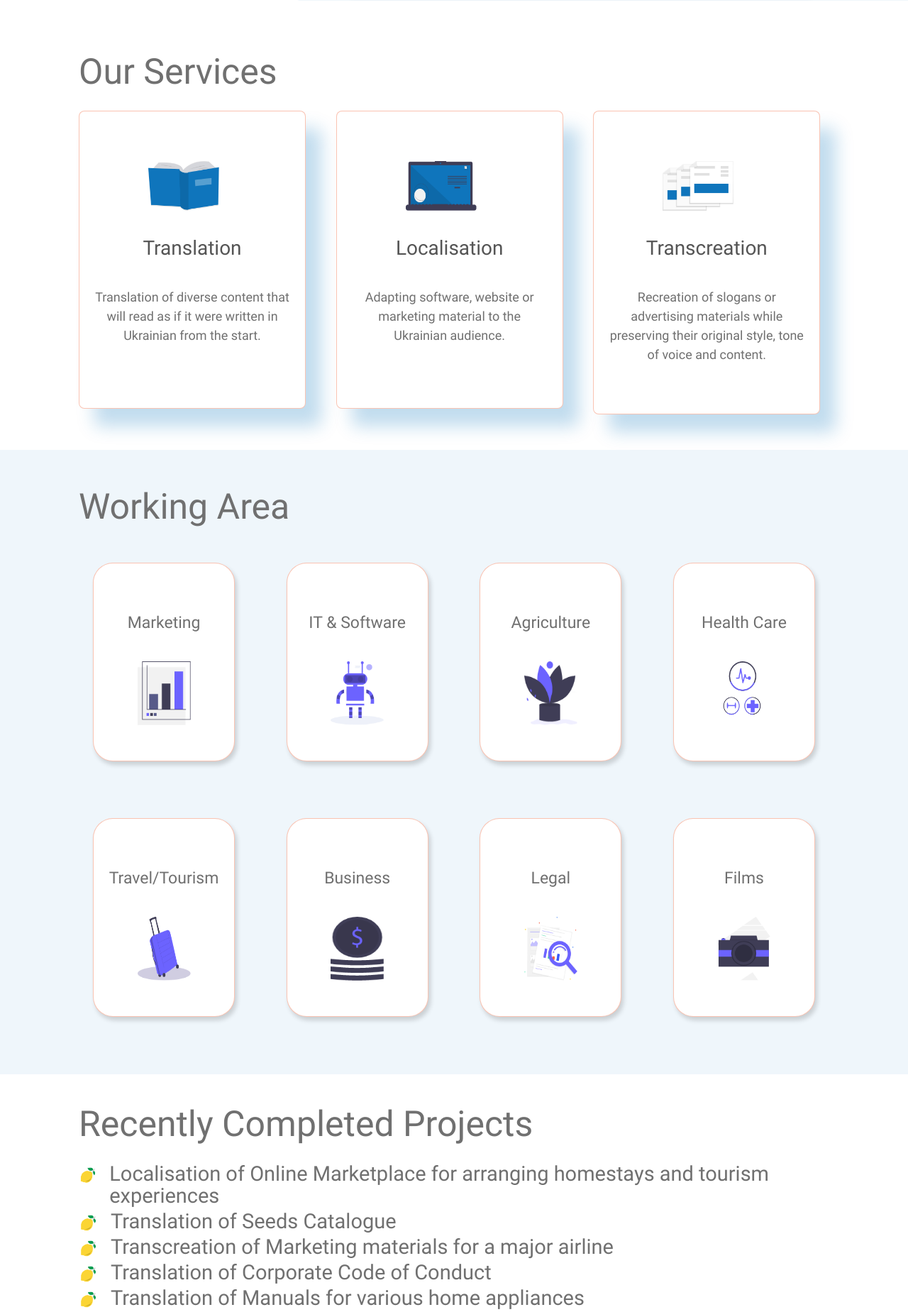
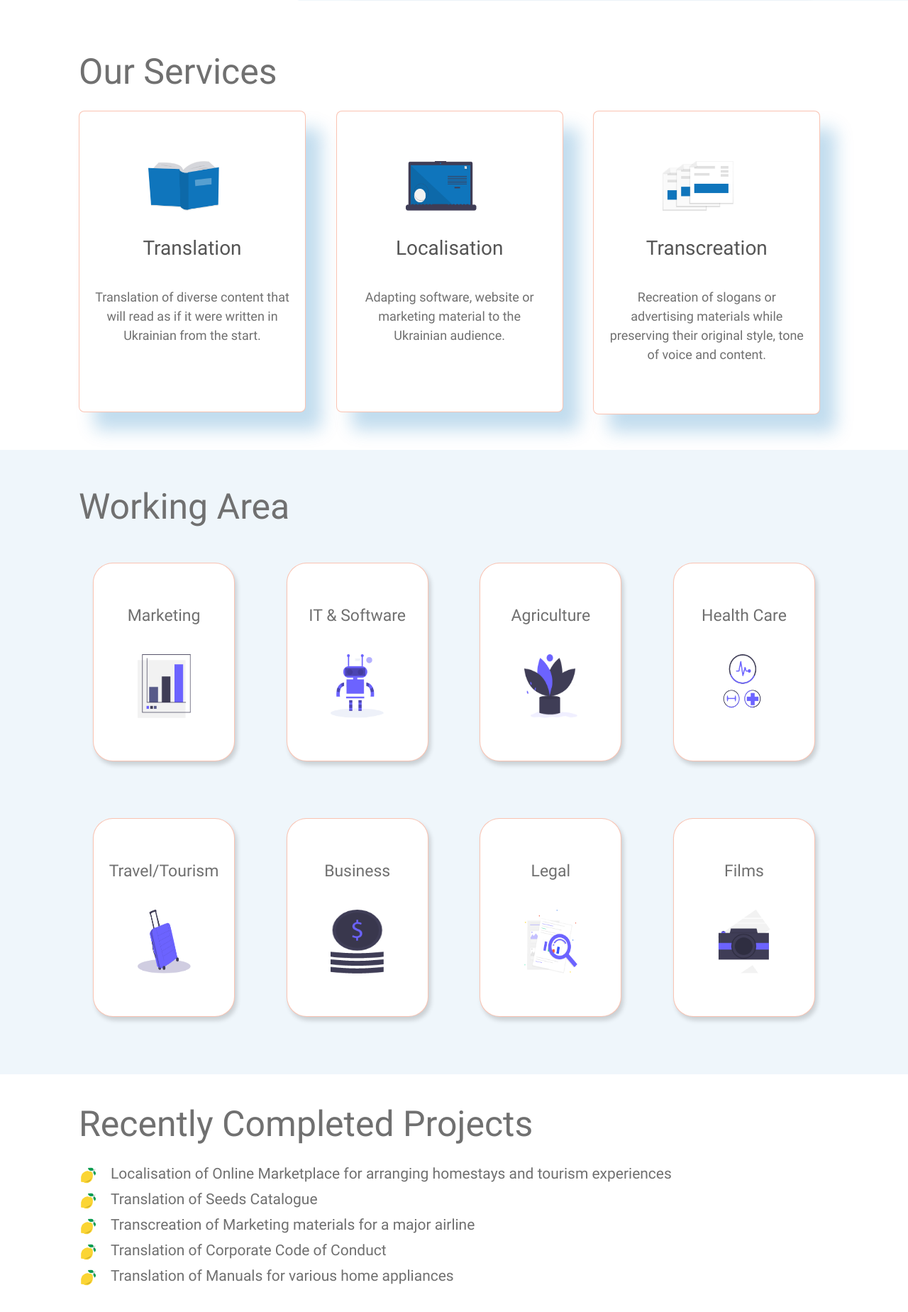
Before and after one commit to yusufginanjar/TheUkrainianTranslator, a PHP site: page / in a window 1280 px wide. Shown: the part 711-2560 px from the top of the page at 71% size. Run offline with PHP 8.4, Linux system fonts and the light colour scheme.

Commit message:
Update style.css

```diff
--- a/assets/css/style.css
+++ b/assets/css/style.css
@@ -503,7 +503,7 @@
         -moz-box-shadow: 22px 25px 24px 0px rgba160,118,189. 0.26);
         box-shadow: 22px 25px 24px 0px rgba160,118,189, 0.26);
         text-align: center;
-        min-height: 420px;
+        min-height: 455px;
         max-width: 320px;
     }
 
@@ -529,6 +529,10 @@
         min-height: 280px;
     }
 
+    .working .card-body {
+        margin-top: 40px;
+    }
+
     .working .card-body h3{
         font-size: 23px;
     }
@@ -549,6 +553,10 @@
         display: flex;
     }
 
+    .projects ul li p{
+        font-size: 21px;
+    }
+
 
 
 }
@@ -564,6 +572,10 @@
         width: 670px;
     }
 
+    .services .card{
+        min-height: 425px;
+    }
+
     .working-content li{
         margin: 0 20px;
     }
```
